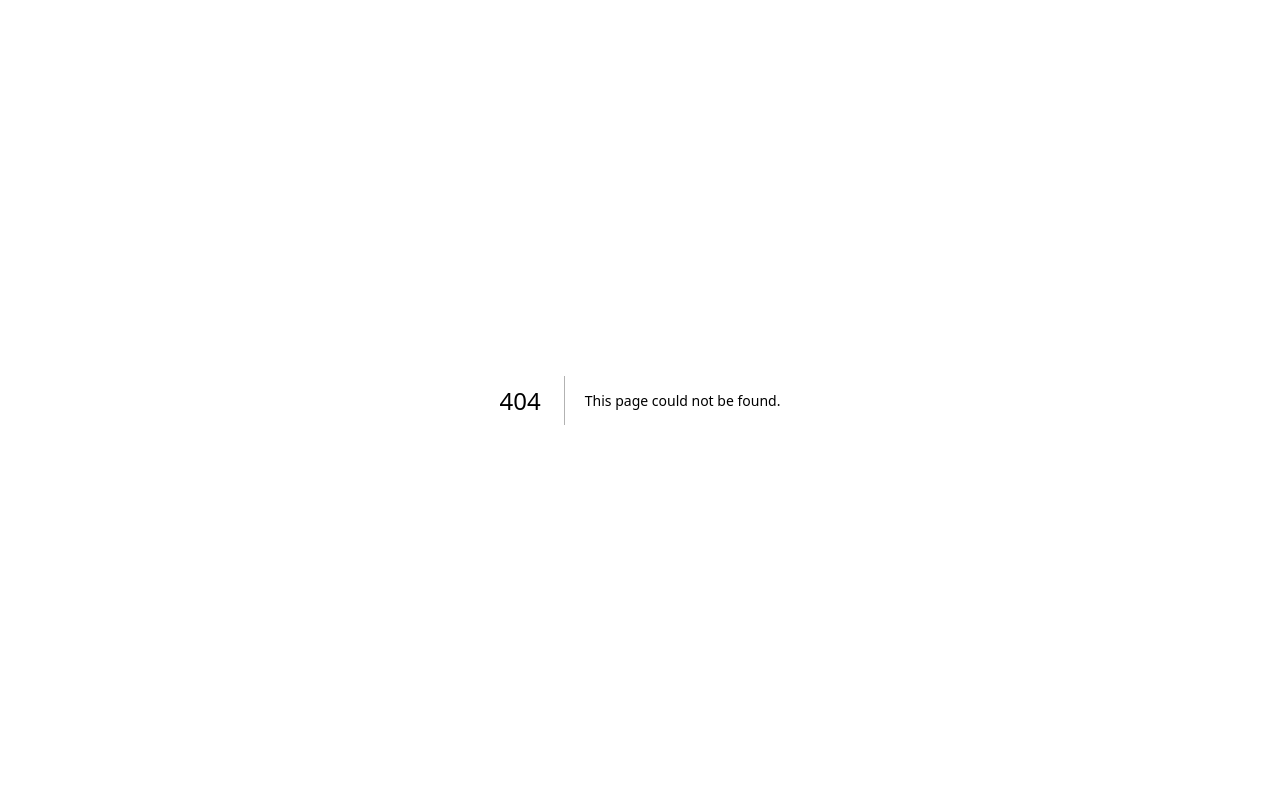
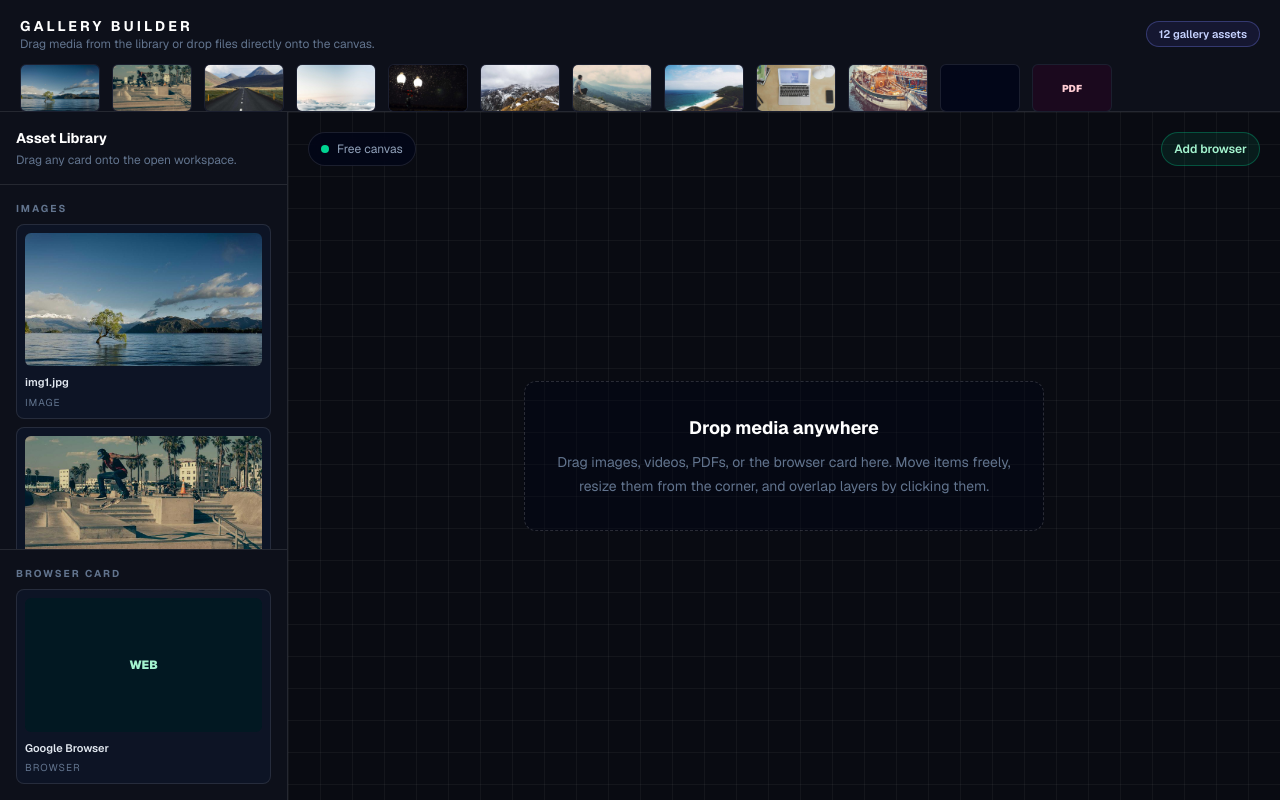
Before and after one commit to nikhil-reds/Dynamic-interactive-gallery, a Next.js app: page /builder in a window 1280 px wide. Before the commit this address had no page. Built offline with nearby package versions, Linux system fonts and the light colour scheme; grey boxes are pictures that could not be loaded.

Commit message:
feat: add builder route page component

```diff
--- /dev/null
+++ b/app/builder/page.tsx
@@ -0,0 +1,5 @@
+import BuilderPage from "@/components/builder/BuilderPage";
+
+export default function Page() {
+  return <BuilderPage />;
+}
```
